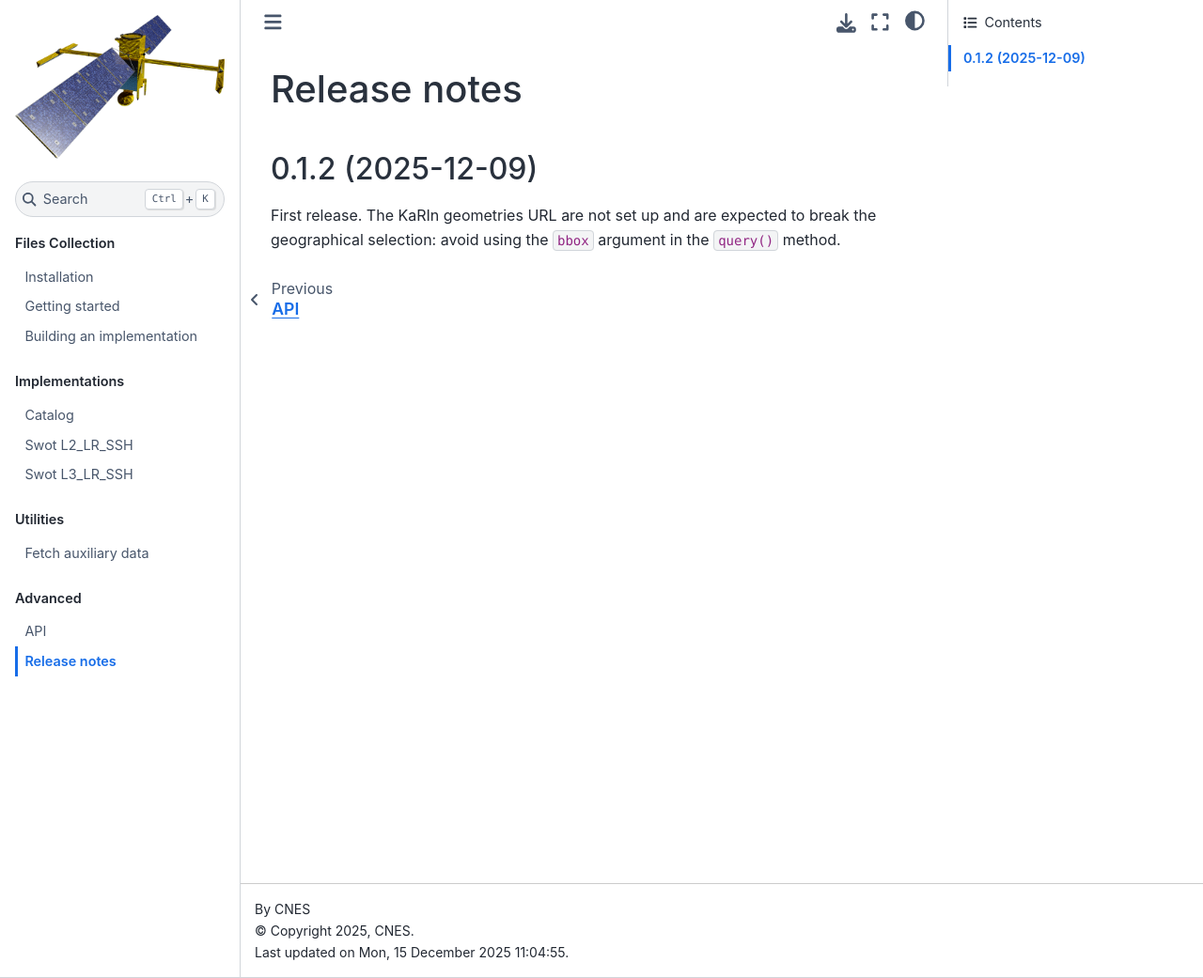
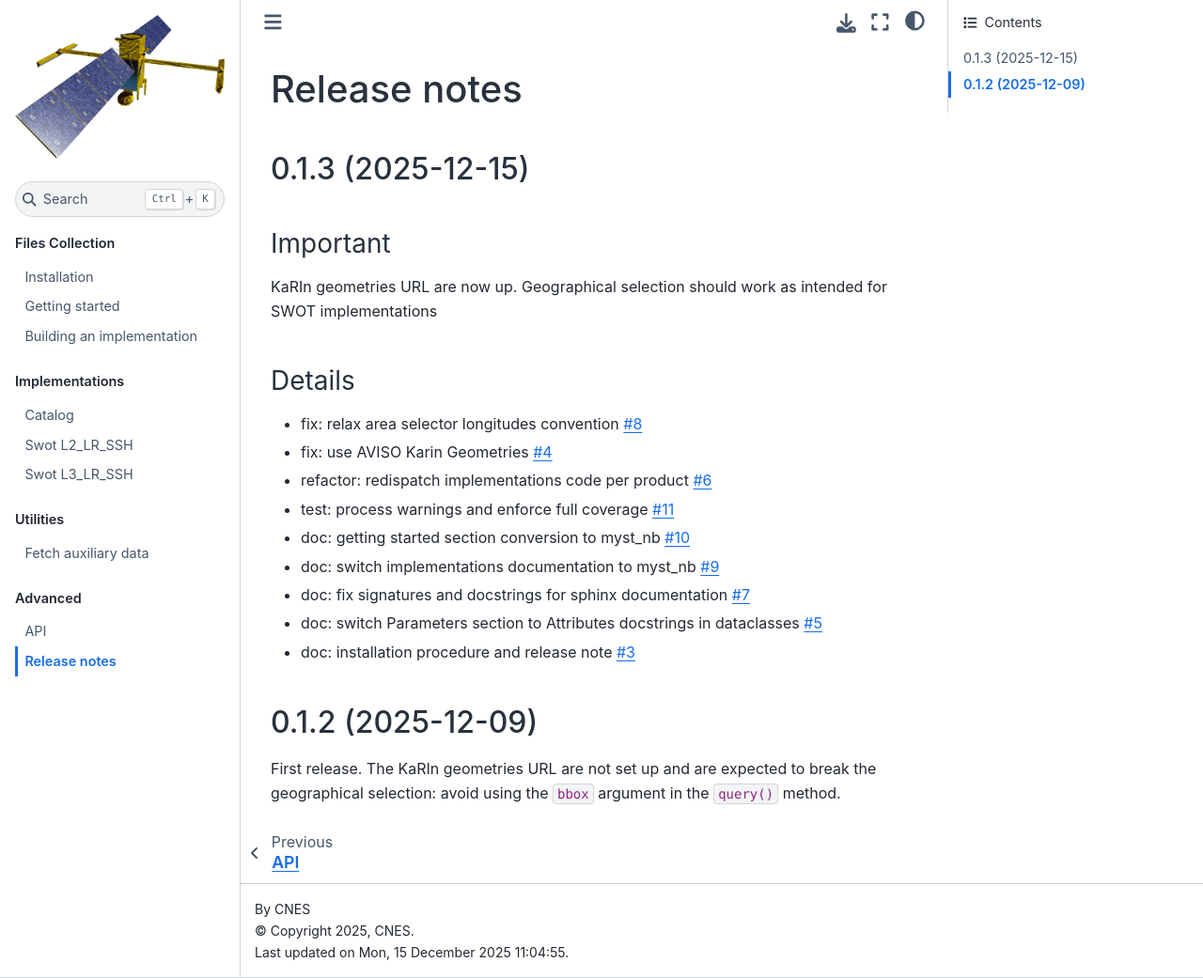
Before and after one commit to robin-cls/fcollections, a Sphinx documentation site: the page built from docs/changelog.rst, in a window 1280 px wide and 1041 px high. Shown: the whole window at 94% size. Built offline with Sphinx 7.4.7 and the Sphinx Book theme 1.1.4, drawn with Linux system fonts in a browser that asks for light colours.

Commit message:
doc: release note 0.1.3 (#12)

```diff
--- a/docs/changelog.rst
+++ b/docs/changelog.rst
@@ -1,5 +1,28 @@
 Release notes
 =============
+
+0.1.3 (2025-12-15)
+------------------
+
+Important
+.........
+
+KaRIn geometries URL are now up. Geographical selection should work as intended
+for SWOT implementations
+
+Details
+.......
+
+- fix: relax area selector longitudes convention `#8 <https://github.com/robin-cls/fcollections/pull/8>`_
+- fix: use AVISO Karin Geometries `#4 <https://github.com/robin-cls/fcollections/pull/4>`_
+- refactor: redispatch implementations code per product `#6 <https://github.com/robin-cls/fcollections/pull/6>`_
+- test: process warnings and enforce full coverage `#11 <https://github.com/robin-cls/fcollections/pull/11>`_
+- doc: getting started section conversion to myst_nb `#10 <https://github.com/robin-cls/fcollections/pull/10>`_
+- doc: switch implementations documentation to myst_nb `#9 <https://github.com/robin-cls/fcollections/pull/9>`_
+- doc: fix signatures and docstrings for sphinx documentation `#7 <https://github.com/robin-cls/fcollections/pull/7>`_
+- doc: switch Parameters section to Attributes docstrings in dataclasses `#5 <https://github.com/robin-cls/fcollections/pull/5>`_
+- doc: installation procedure and release note `#3 <https://github.com/robin-cls/fcollections/pull/3>`_
+
 
 0.1.2 (2025-12-09)
 ------------------
```
